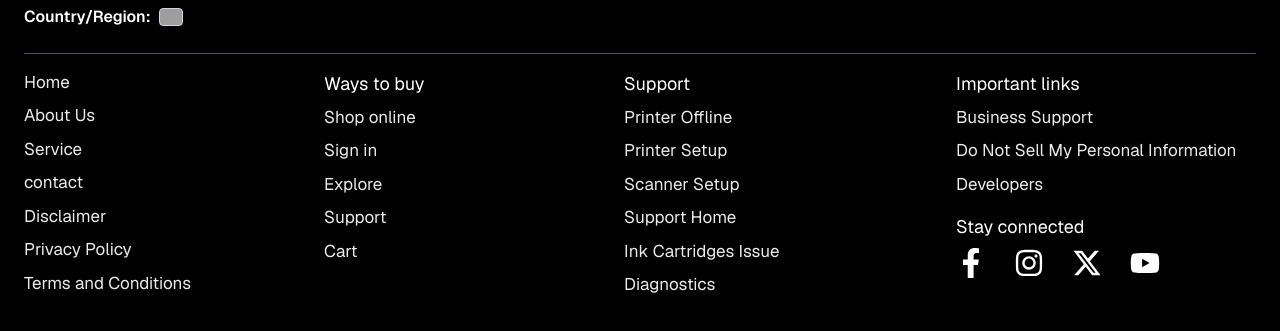
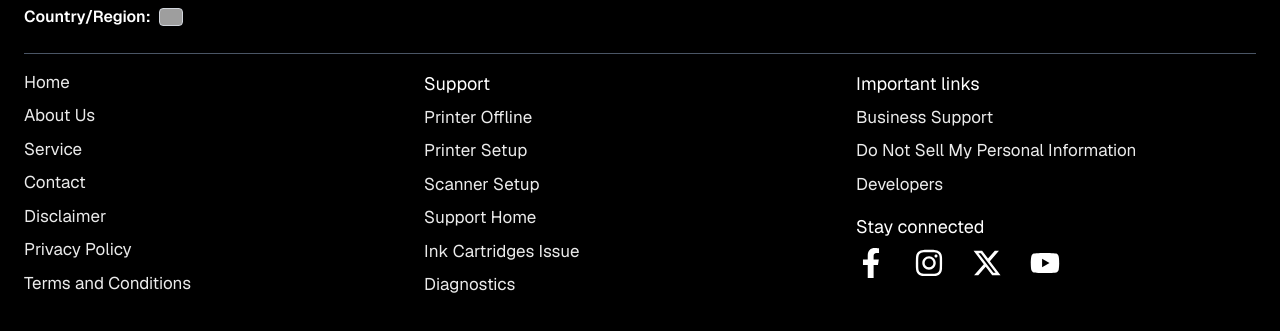
Before and after one commit to rafatparween/HP-Website, a Next.js app: page / in a window 1280 px wide. Shown: the part 4771-5102 px from the top of the page. Built offline with nearby package versions, Linux system fonts and the light colour scheme; grey boxes are pictures that could not be loaded.

Commit message:
remove way to buy

```diff
--- a/app/Components/Footer.js
+++ b/app/Components/Footer.js
@@ -146,7 +146,7 @@ export default function Footer() {
             <li><Link href="/" className="hover:underline">Home</Link></li>
               <li><Link href="/about" className="hover:underline">About Us</Link></li>
               <li><Link href="/pages/service" className="hover:underline">Service</Link></li>
-              <li><Link href="/Contact" className="hover:underline">contact</Link></li>
+              <li><Link href="/Contact" className="hover:underline">Contact</Link></li>
               <li><Link href="/Disclaimer" className="hover:underline">Disclaimer</Link></li>
               <li><Link href="/privacypolicy" className="hover:underline">Privacy Policy</Link></li>
               <li><Link href="/terms-conditions" className="hover:underline">Terms and Conditions</Link></li>
@@ -154,7 +154,7 @@ export default function Footer() {
           </div>
 
           {/* Ways to buy */}
-          <div className="min-w-[210px] flex-1 mb-6">
+          {/* <div className="min-w-[210px] flex-1 mb-6">
             <div className="text-[18px] mb-2 font-normal">Ways to buy</div>
             <ul className="space-y-2 text-white/[0.92]">
               <li><Link href="/" className="hover:underline">Shop online</Link></li>
@@ -164,7 +164,7 @@ export default function Footer() {
 
               <li><Link href="/cart" className="hover:underline">Cart</Link></li>
             </ul>
-          </div>
+          </div> */}
 
           {/* Support */}
           <div className="min-w-[270px] flex-1 mb-6">
```
